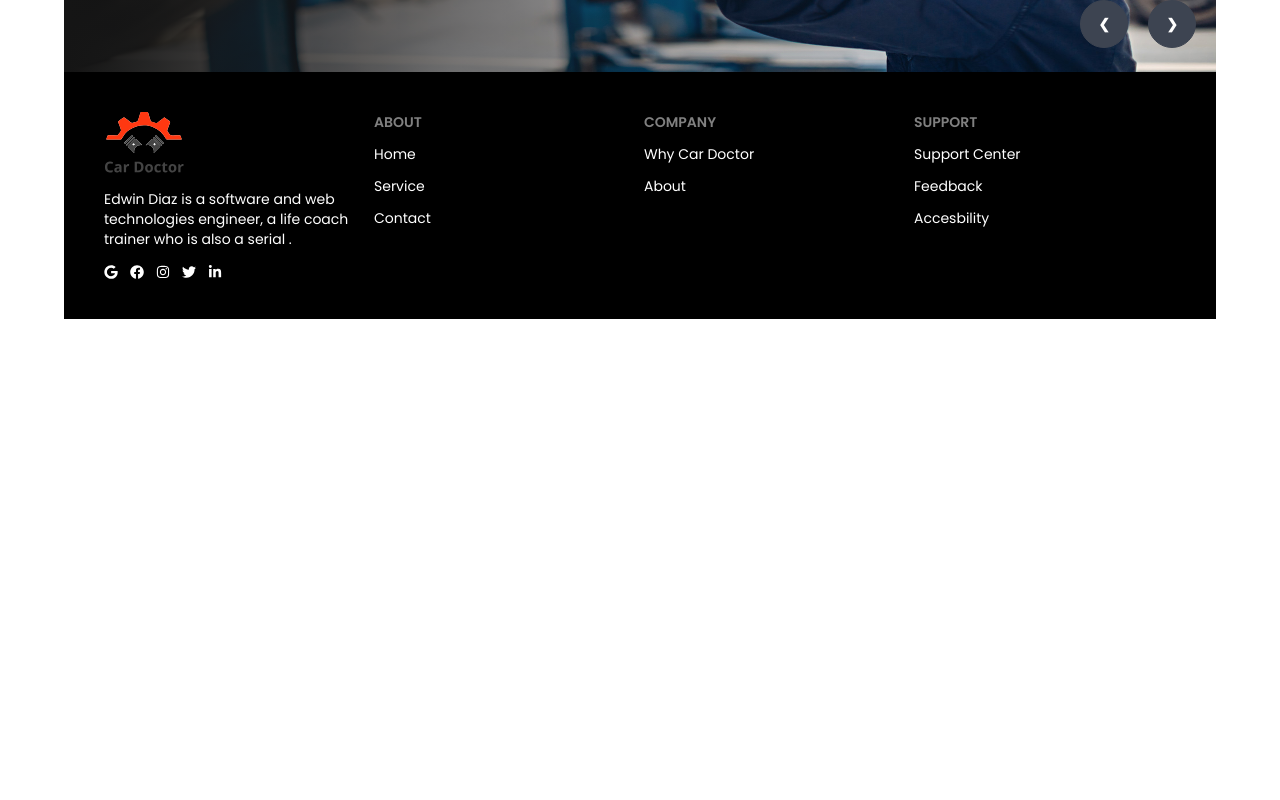
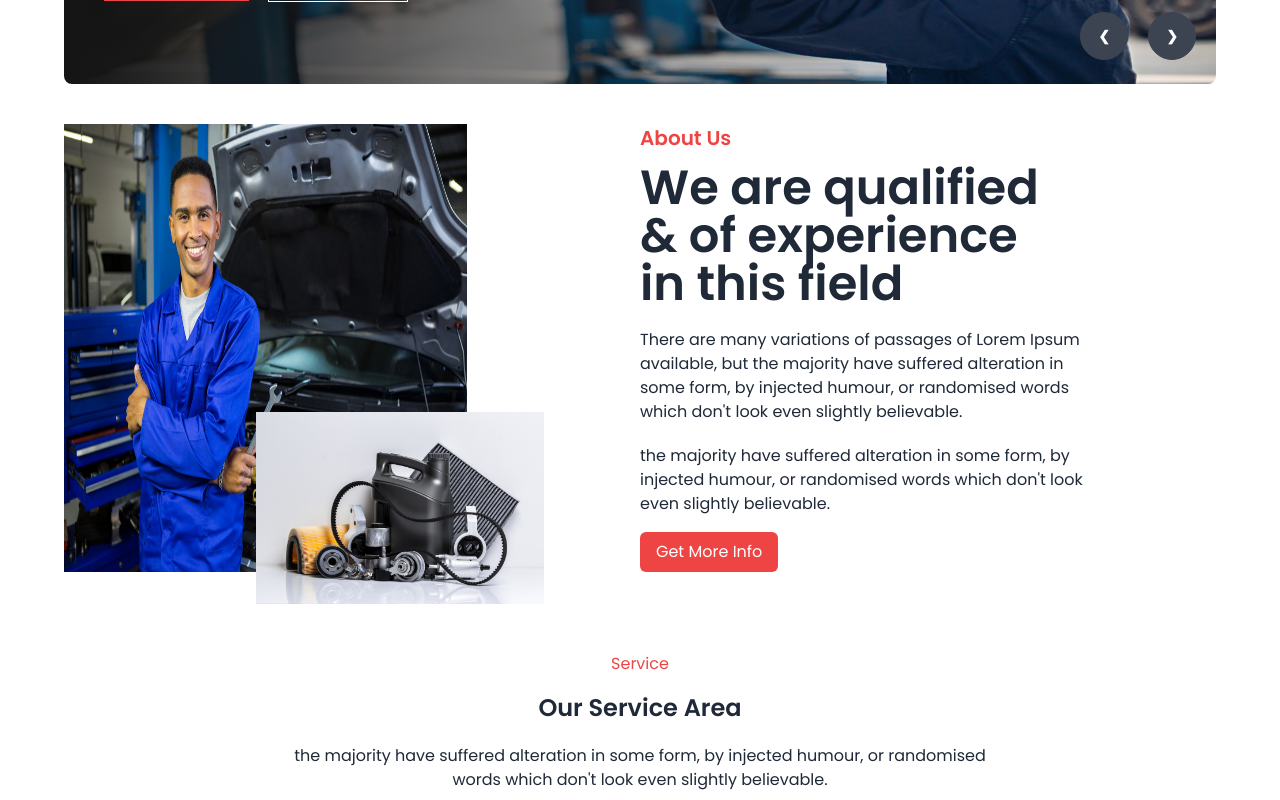
Before and after one commit to Yeakub1/car-doctor, a React (Vite) app: page / in a window 1280 px wide. Shown: the part 520-1320 px from the top of the page. Before the commit the page ends 839 px from the top, so only its background shows below. Built offline with nearby package versions, Linux system fonts and the light colour scheme.

Commit message:
about secton

```diff
--- /dev/null
+++ b/src/components/Pages/About/About.jsx
@@ -0,0 +1,34 @@
+import React from 'react';
+import img1 from '../../../assets/images/about_us/person.jpg'
+import img2 from '../../../assets/images/about_us/parts.jpg'
+
+const About = () => {
+    return (
+      <div className="lg:flex justify-start mb-20">
+        <div className="w-[50%]">
+          <img className="w-[70%] h-full" src={img1} alt="" />
+          <img className="w-[50%]  mt-[-160px] ml-48" src={img2} alt="" />
+        </div>
+        <div className="w-[50%]">
+          <h2 className="text-red-500 font-bold text-xl">About Us</h2>
+          <h1 className="font-bold text-5xl mt-3">
+            We are qualified <br /> & of experience <br /> in this field
+          </h1>
+          <p className="w-[80%] mt-5">
+            There are many variations of passages of Lorem Ipsum available, but
+            the majority have suffered alteration in some form, by injected
+            humour, or randomised words which don't look even slightly
+            believable.{" "}
+          </p>
+          <p className="w-[80%] mt-5">
+            the majority have suffered alteration in some form, by injected
+            humour, or randomised words which don't look even slightly
+            believable.{" "}
+          </p>
+          <button className='px-4 py-2 bg-red-500 text-white mt-4 rounded-md'>Get More Info</button>
+        </div>
+      </div>
+    );
+};
+
+export default About;
--- a/src/components/Pages/Bannar/Bannar.jsx
+++ b/src/components/Pages/Bannar/Bannar.jsx
@@ -6,7 +6,7 @@ import img4 from '../../../assets/images/banner/4.jpg'
 
 const Bannar = () => {
     return (
-      <div className="carousel w-full h-[500px] bg-cover bg-center">
+      <div className="carousel w-full h-[500px] bg-cover bg-center rounded-lg mt-3 mb-10">
         <div
           id="slide1"
           className="carousel-item relative w-full "
--- a/src/components/Pages/Home/Home.jsx
+++ b/src/components/Pages/Home/Home.jsx
@@ -1,10 +1,14 @@
 import React from 'react';
 import Bannar from '../Bannar/Bannar';
+import About from '../About/About';
+import Services from '../Services/Services';
 
 const Home = () => {
     return (
         <div className="">
             <Bannar></Bannar>
+            <About></About>
+            <Services></Services>
        </div>
     );
 };
--- /dev/null
+++ b/src/components/Pages/Services/Services.jsx
@@ -0,0 +1,19 @@
+import React from 'react';
+
+const Services = () => {
+    return (
+      <div>
+        <div className="text-center">
+          <h3 className="text-red-500">Service</h3>
+          <h1 className="font-bold text-2xl mt-4 mb-5">Our Service Area</h1>
+          <p>
+            the majority have suffered alteration in some form, by injected
+            humour, or randomised <br /> words which don't look even slightly
+            believable.{" "}
+          </p>
+        </div>
+      </div>
+    );
+};
+
+export default Services;
--- a/src/components/Shared/Footer/Footer.jsx
+++ b/src/components/Shared/Footer/Footer.jsx
@@ -10,7 +10,7 @@ import {
 
 const Footer = () => {
     return (
-      <footer className="footer p-10 bg-black text-white ">
+      <footer className="footer p-10 bg-black text-white mt-16">
         <div className="grid lg:grid-cols-4 w-full justify-between ">
           <div className="">
             <h1 className="w-20 mb-3">
```
